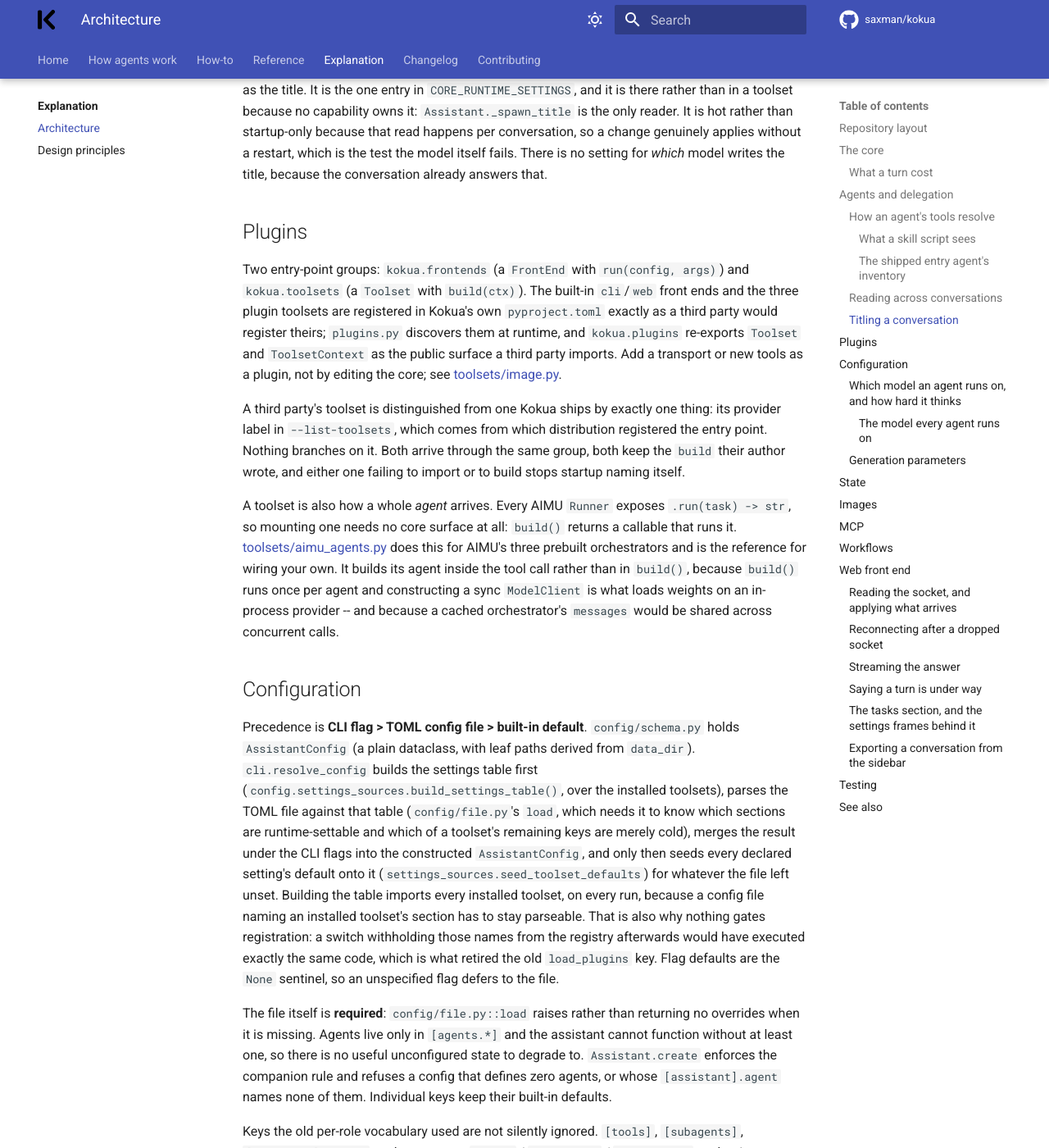
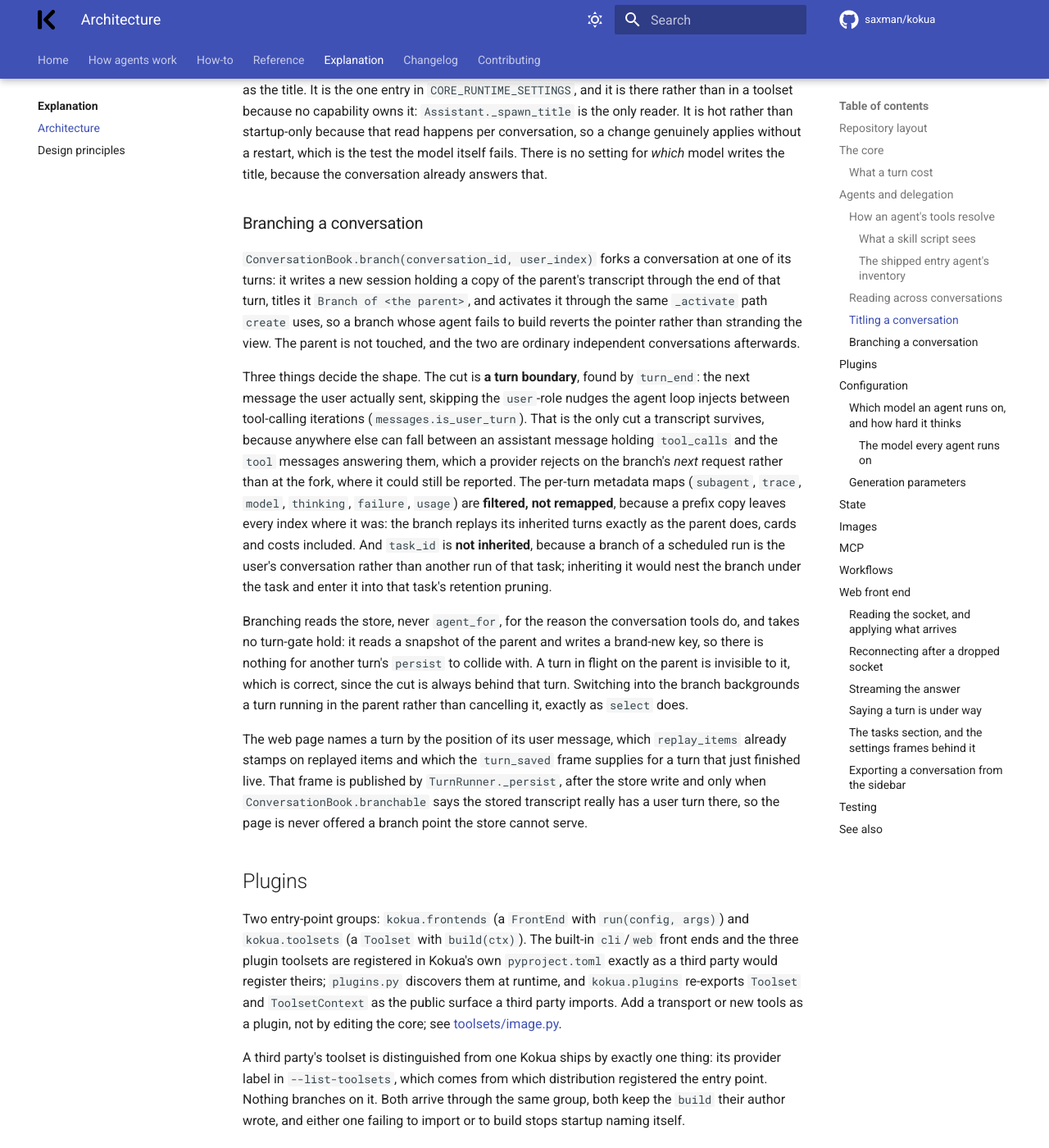
Before and after one commit to saxman/kokua, an MkDocs documentation site: the page built from docs/explanation/architecture.md, in a window 1280 px wide and 1400 px high, scrolled down 12037 px. Shown: the whole window at 82% size. Built offline with MkDocs 1.6.1 and Material for MkDocs 9.7.7, drawn with Linux system fonts in a browser that asks for light colours; comment, search, counter and statistics services are not loaded; some of the changed text lies outside the part shown.

Commit message:
feat(web): branch a conversation from a turn's answer

```diff
--- a/docs/explanation/architecture.md
+++ b/docs/explanation/architecture.md
@@ -455,6 +455,37 @@ because that read happens per conversation, so a change genuinely applies withou
 the test the model itself fails. There is no setting for *which* model writes the title, because the
 conversation already answers that.
 
+### Branching a conversation
+
+`ConversationBook.branch(conversation_id, user_index)` forks a conversation at one of its turns: it
+writes a new session holding a copy of the parent's transcript through the end of that turn, titles it
+`Branch of <the parent>`, and activates it through the same `_activate` path `create` uses, so a branch
+whose agent fails to build reverts the pointer rather than stranding the view. The parent is not
+touched, and the two are ordinary independent conversations afterwards.
+
+Three things decide the shape. The cut is **a turn boundary**, found by `turn_end`: the next message the
+user actually sent, skipping the `user`-role nudges the agent loop injects between tool-calling
+iterations (`messages.is_user_turn`). That is the only cut a transcript survives, because anywhere else
+can fall between an assistant message holding `tool_calls` and the `tool` messages answering them, which
+a provider rejects on the branch's *next* request rather than at the fork, where it could still be
+reported. The per-turn metadata maps (`subagent`, `trace`, `model`, `thinking`, `failure`, `usage`) are
+**filtered, not remapped**, because a prefix copy leaves every index where it was: the branch replays its
+inherited turns exactly as the parent does, cards and costs included. And `task_id` is **not inherited**,
+because a branch of a scheduled run is the user's conversation rather than another run of that task;
+inheriting it would nest the branch under the task and enter it into that task's retention pruning.
+
+Branching reads the store, never `agent_for`, for the reason the conversation tools do, and takes no
+turn-gate hold: it reads a snapshot of the parent and writes a brand-new key, so there is nothing for
+another turn's `persist` to collide with. A turn in flight on the parent is invisible to it, which is
+correct, since the cut is always behind that turn. Switching into the branch backgrounds a turn running
+in the parent rather than cancelling it, exactly as `select` does.
+
+The web page names a turn by the position of its user message, which `replay_items` already stamps on
+replayed items and which the `turn_saved` frame supplies for a turn that just finished live. That frame
+is published by `TurnRunner._persist`, after the store write and only when `ConversationBook.branchable`
+says the stored transcript really has a user turn there, so the page is never offered a branch point the
+store cannot serve.
+
 ## Plugins
 
 Two entry-point groups: `kokua.frontends` (a `FrontEnd` with `run(config, args)`) and `kokua.toolsets`
@@ -875,6 +906,13 @@ in both directions: a disconnect ends the reader, and an unexpected error ends t
 the reader with it, since a reader left running would queue frames into a drain nobody reads, which is the
 same wedge with the halves swapped.
 
+Every control that changes which conversation is on screen (`new`, `select`, `delete`, and `branch`,
+which carries `id` and `message_index`) ends the same way: it resyncs the view rather than describing
+what changed, `select` and `delete` included, so the applying task never has to reason about a diff.
+Among the frames the server pushes, `turn_saved` (`{"conversation_id", "message_index"}`) takes no such
+resync, because it names one turn that already rendered rather than replacing anything: it exists only to
+say where that turn now lives in the store, so a bubble already on screen can grow a branch control.
+
 ### Reconnecting after a dropped socket
 
 The page opens its socket through a `connect()` function that reassigns the `ws` binding on every
```
Also changed, not shown: CHANGELOG.md (+6 -0 lines), README.md (+1 -1 lines), TODO.md (+7 -0 lines), src/kokua/web_static/app.css (+8 -1 lines), 1 other file.
